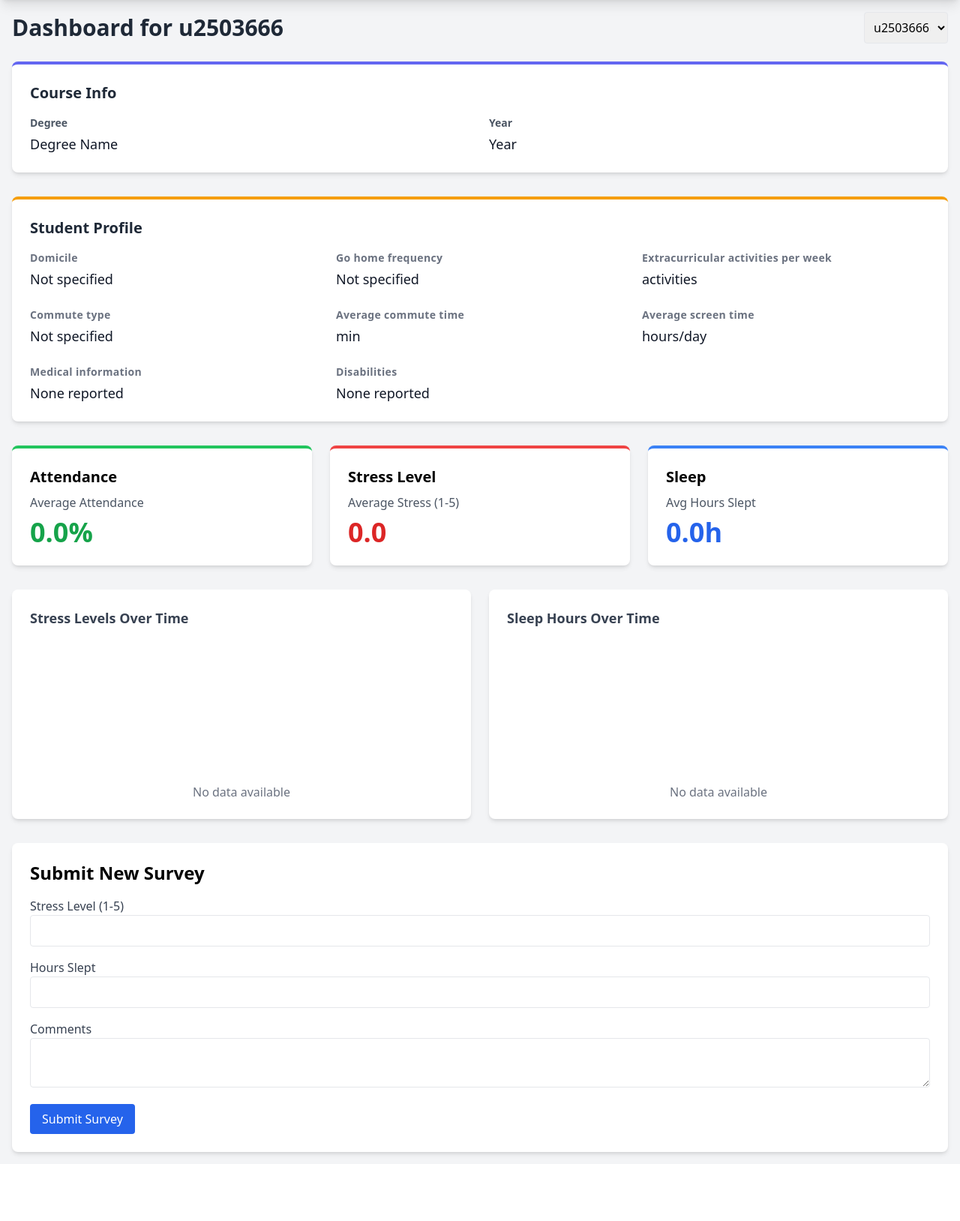
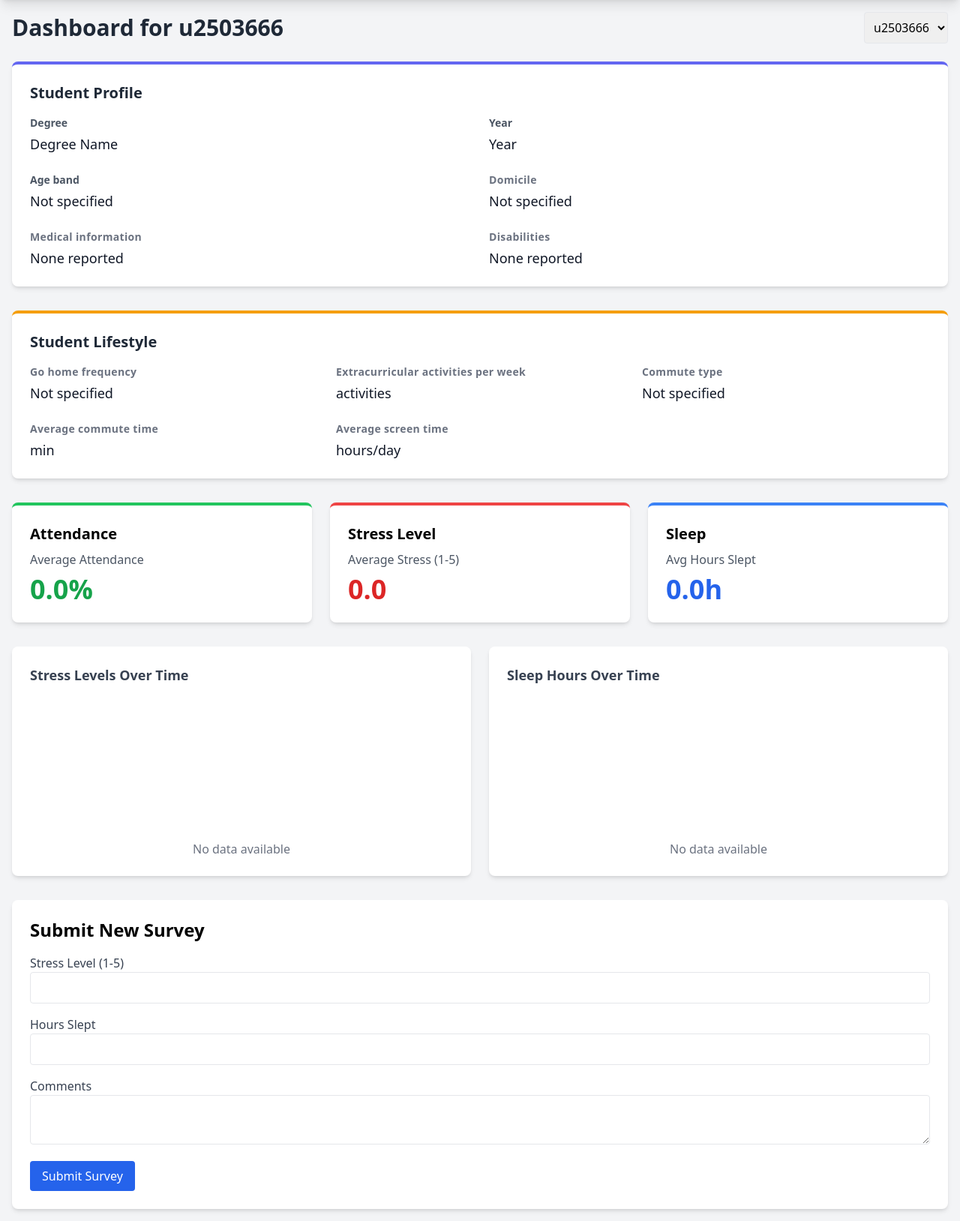
Before and after one commit to Charbelto/Student_Wellbeing_Insights, a Flask app: page /dashboard?student_id=2 in a window 1280 px wide. Shown: the part 62-1690 px from the top of the page at 75% size. Before the commit the page ends 1607 px from the top, so only its background shows below. Run offline with Flask 3, Linux system fonts and the light colour scheme; a user stored in the database is signed in; data comes from the database, SQL or seed files in the repository; data that the repository does not hold is empty; a map, chart or similar area stays blank; some libraries are stand-ins or nearby versions.

Commit message:
Update student dashboard
- change formatting
- added new cards

```diff
--- a/app/templates/dashboard.html
+++ b/app/templates/dashboard.html
@@ -30,11 +30,13 @@
 </div>
 {% elif summary %}
 
-<!--Course Info Card -->
+<!--Student Profile Card -->
 <div class="bg-white p-6 rounded-lg shadow-md border-t-4 border-indigo-500 mb-8">
-    <h2 class="text-xl font-semibold mb-4 text-gray-800">Course Info</h2>
+    <h2 class="text-xl font-semibold mb-4 text-gray-800">Student Profile</h2>
 
     <div class="grid grid-cols-1 md:grid-cols-2 gap-6">
+
+        <!-- Degree -->
         <div>
             <p class="text-gray-600 font-semibold text-sm">Degree</p>
             <p class="text-lg text-gray-900 mt-1">
@@ -42,10 +44,43 @@
             </p>
         </div>
 
+        <!-- Year -->
         <div>
             <p class="text-gray-600 font-semibold text-sm">Year</p>
             <p class="text-lg text-gray-900 mt-1">
                 {{ year_of_study or "Year" }}
+            </p>
+        </div>
+
+        <!-- Age band -->
+        <div>
+            <p class="text-gray-600 font-semibold text-sm">Age band</p>
+            <p class="text-lg text-gray-900 mt-1">
+                {{ student.age_band or "Not specified" }}
+            </p>
+        </div>
+
+        <!-- Domicile -->
+        <div>
+            <p class="text-gray-500 font-semibold text-sm tracking-wide">Domicile</p>
+            <p class="text-lg text-gray-900 mt-1">
+                {{ student.domicile or "Not specified" }}
+            </p>
+        </div>
+
+        <!-- Medical Information -->
+        <div>
+            <p class="text-gray-500 font-semibold text-sm tracking-wide">Medical information</p>
+            <p class="text-lg text-gray-900 mt-1">
+                {{ student.medical_information or "None reported" }}
+            </p>
+        </div>
+
+        <!-- Disabilities -->
+        <div>
+            <p class="text-gray-500 font-semibold text-sm tracking-wide">Disabilities</p>
+            <p class="text-lg text-gray-900 mt-1">
+                {{ student.disabilities or "None reported" }}
             </p>
         </div>
     </div>
@@ -54,17 +89,9 @@
 
 <!-- Student Profile / Lifestyle Card -->
 <div class="bg-white p-6 rounded-lg shadow-md border-t-4 border-amber-500 mb-8">
-    <h2 class="text-xl font-semibold mb-4 text-gray-800">Student Profile</h2>
+    <h2 class="text-xl font-semibold mb-4 text-gray-800">Student Lifestyle</h2>
 
     <div class="grid grid-cols-1 md:grid-cols-2 lg:grid-cols-3 gap-6">
-
-        <!-- Domicile -->
-        <div>
-            <p class="text-gray-500 font-semibold text-sm tracking-wide">Domicile</p>
-            <p class="text-lg text-gray-900 mt-1">
-                {{ student.domicile or "Not specified" }}
-            </p>
-        </div>
 
         <!-- Go home frequency -->
         <div>
@@ -109,22 +136,6 @@
                 {{ student.avg_screen_time_hours is not none
                     and (student.avg_screen_time_hours ~ " hours/day")
                     or "Not specified" }}
-            </p>
-        </div>
-
-        <!-- Medical information -->
-        <div>
-            <p class="text-gray-500 font-semibold text-sm tracking-wide">Medical information</p>
-            <p class="text-lg text-gray-900 mt-1">
-                {{ student.medical_information or "None reported" }}
-            </p>
-        </div>
-
-        <!-- Disabilities -->
-        <div>
-            <p class="text-gray-500 font-semibold text-sm tracking-wide">Disabilities</p>
-            <p class="text-lg text-gray-900 mt-1">
-                {{ student.disabilities or "None reported" }}
             </p>
         </div>
 
```
